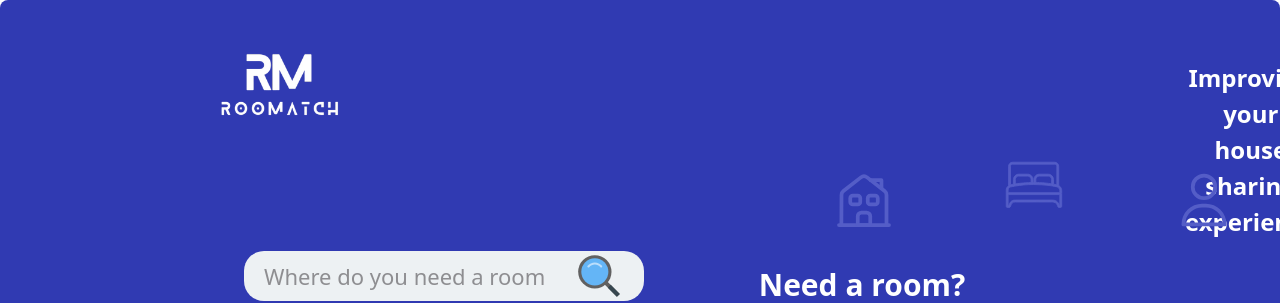
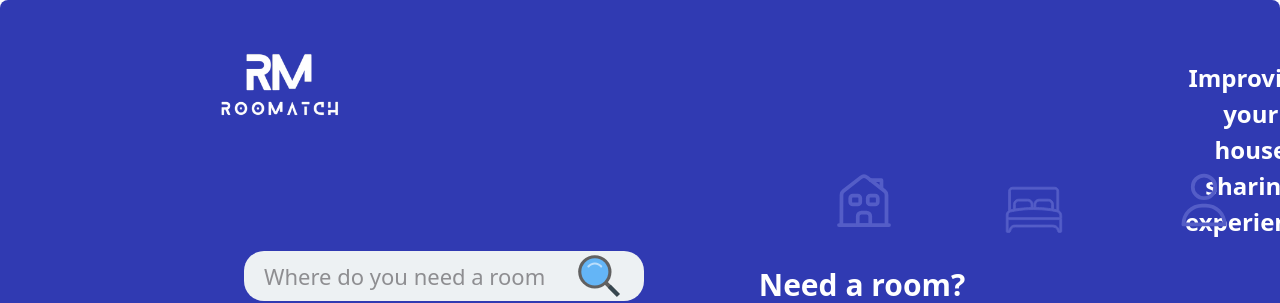
Before and after one commit to luismidv/TFGDeploy, a React (Vite) app: page / in a window 1280 px wide. Shown: the top 303 px of the page. Built offline with nearby package versions, Linux system fonts and the light colour scheme.

Commit message:
Responsive trials

```diff
--- a/src/static/css/index1.css
+++ b/src/static/css/index1.css
@@ -409,7 +409,7 @@ select{
 .rooti-button:nth-of-type(2) img{
 
     position: relative;
-    top: -10px;
+    top: 15px;
 }
 
 
```
